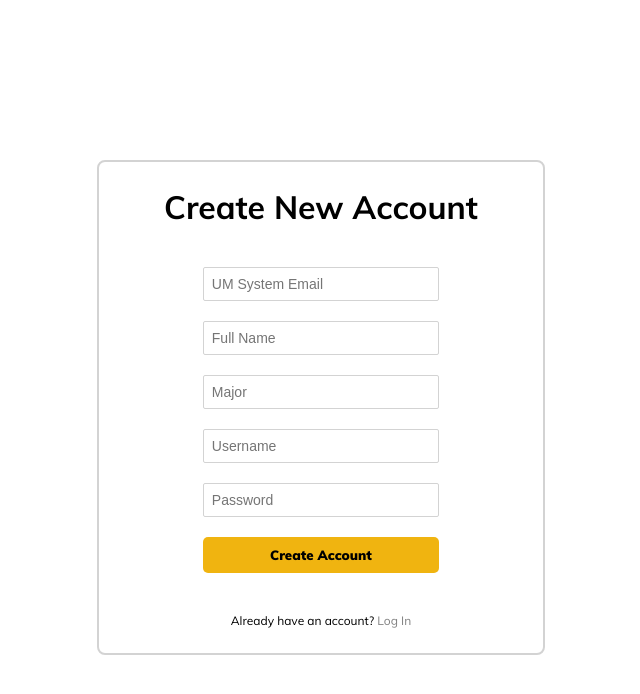
After one commit to mhackmann18/afterclass, a PHP site: page /html/createAccount.html in a window 1280 px wide. The commit adds this page. Shown: the top 694 px of the page, without its empty margins (319-959 px from the left). Run offline with PHP 8.4, Linux system fonts and the light colour scheme.

Commit message:
Testing create user form

```diff
--- a/css/mainStyles.css
+++ b/css/mainStyles.css
@@ -80,9 +80,10 @@ hr {
 }
 
 .error-msg {
+  margin-top: 15px;
   color: red;
+  display: none;
   font-size: 15px;
-  display: none;
   text-align: center;
 }
 
@@ -216,3 +217,11 @@ hr {
   background-color: var(--mu-color);
   height: 36px;
 }
+
+#create-account {
+  font-size: 12px;
+}
+
+#create-account a {
+  color: gray;
+}
--- /dev/null
+++ b/html/createAccount.html
@@ -0,0 +1,25 @@
+<!DOCTYPE html>
+<html lang="en">
+<head>
+  <meta charset="UTF-8">
+  <meta name="viewport" content="width=device-width, initial-scale=1.0">
+  <link rel="stylesheet" href="../css/mainStyles.css">
+  <script src="https://ajax.googleapis.com/ajax/libs/jquery/3.5.1/jquery.min.js"></script>
+  <title>Log In | AfterClass MU</title>
+</head>
+<body class="flex-center">
+  <div id="log-in-box">
+    <h1>Create New Account</h1>
+    <!-- Sign up form -->
+    <form name="createUserForm" action="../php/createUser.php" method="POST" autocomplete="off"> <!--Checkup on that action-->
+      <input id="email" type="email" name="email" placeholder="UM System Email">
+      <input id="name" type="text" name="name" placeholder="Full Name">
+      <input id="major" type="text" name="major" placeholder="Major">
+      <input id="username" type="text" name="username" placeholder="Username">
+      <input id="password" type="password" name="password" placeholder="Password">
+      <button>Create Account</button>
+    </form>
+    <p id="create-account">Already have an account? <a href="../login.html">Log In</a></p>
+  </div>
+</body>
+</html>
--- a/login.html
+++ b/login.html
@@ -16,11 +16,11 @@
     </div>
     <!-- Login form -->
     <form autocomplete="off">
-      <input type="text" name="user-name" placeholder="username or email">
-      <input type="password" name="password" placeholder="password">
+      <input id="username" type="text" name="user-name" placeholder="username or email">
+      <input id="password" type="password" name="password" placeholder="password">
       <button>Log In</button>
     </form>
-    <p id="create-account">Don't have an account? <a href="./createAccount.php">Create an account</a></p>
+    <p id="create-account">Don't have an account? <a href="./html/createAccount.html">Create an account</a></p>
     <!-- Error message -->
     <p class="error-msg"></p>
   </div>
```
Also changed, not shown: php/createUser.php (added, +26 -0 lines).
